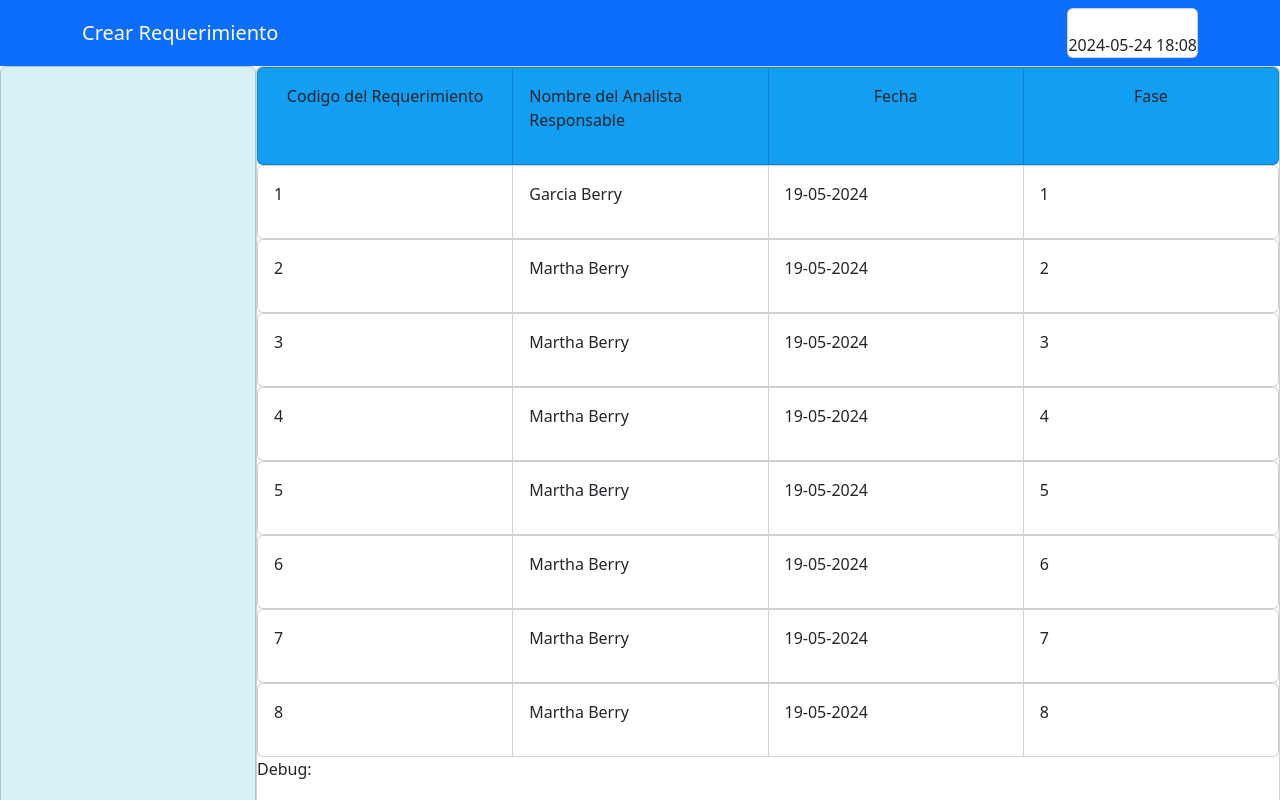
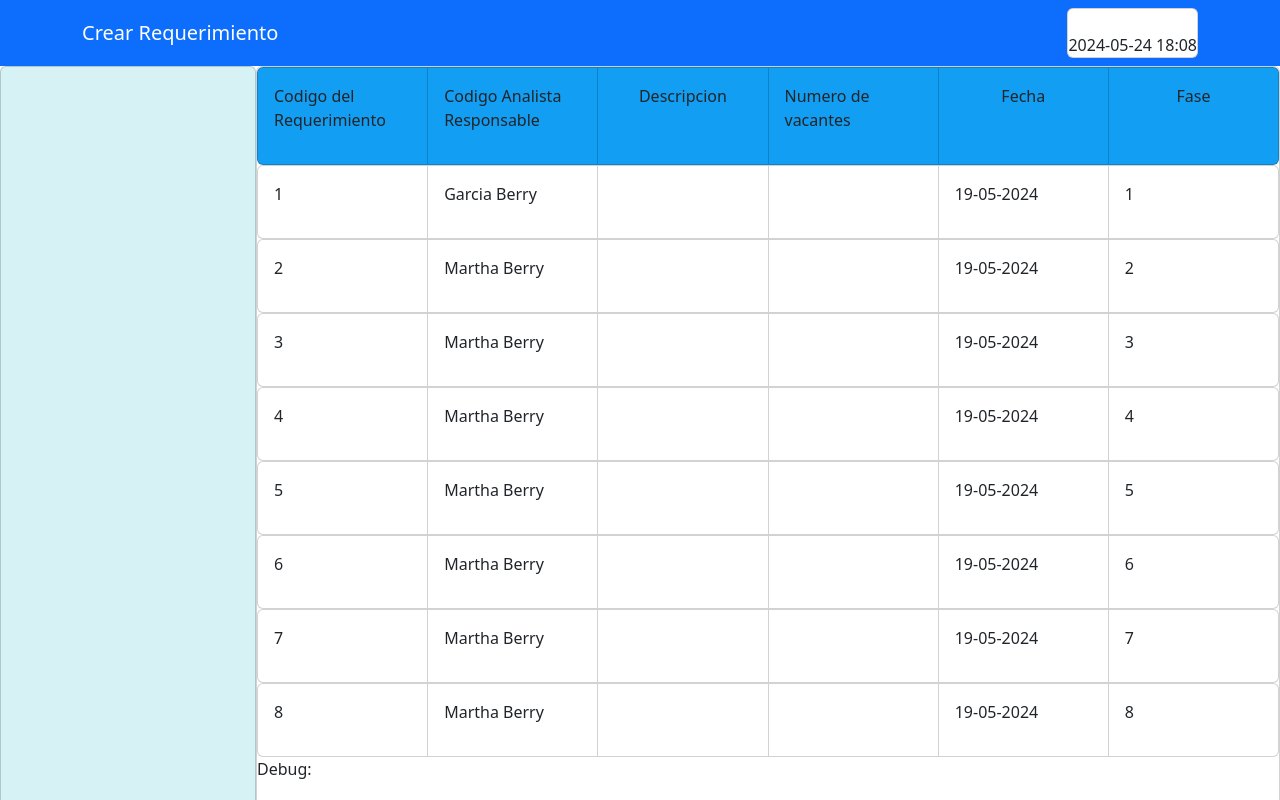
Before and after one commit to huwso1/ModuloSeleccion, a React (Create React App) app in the folder Front/modulo_basesdedatos/: page /NavigateBarAG in a window 1280 px wide. Shown: the top 800 px of the page. Built offline with nearby package versions, Linux system fonts and the light colour scheme; no server answers.

Commit message:
Cambio en vista de requerimientos y fechas

```diff
--- a/Front/modulo_basesdedatos/src/Componentes/AnalistaGeneral/Candidatos/ListaCandidatos.js
+++ b/Front/modulo_basesdedatos/src/Componentes/AnalistaGeneral/Candidatos/ListaCandidatos.js
@@ -100,7 +100,7 @@ function ListaCandidatos({Candidatos,phase,idrequerimiento}){
 
 
           }).then((response)=>{
-            useNavigate("NavigateBarAG")
+
             window.location.reload();
             Setdebug(response.data.respuesta);
           }).catch((error)=>{
--- a/Front/modulo_basesdedatos/src/Componentes/AnalistaGeneral/ConsultaRequerimiento.js
+++ b/Front/modulo_basesdedatos/src/Componentes/AnalistaGeneral/ConsultaRequerimiento.js
@@ -90,7 +90,7 @@ useEffect(() => {
             var listareq=[];
             data.map((requerimiento)=>{
                 listareq.push(new Requerimientomap(requerimiento.CONSECREQUE,requerimiento.CODEMPLEADO1,requerimiento.FECHAREQUE,
-                    null,requerimiento.FASE
+                    null,requerimiento.FASE,'FUNCION: '+requerimiento.DESFUNCION+' Carrera: '+requerimiento.DESCARRERAS,requerimiento.NVACANTES
                 ))
             })
             setRequerimientos(listareq);
--- a/Front/modulo_basesdedatos/src/Componentes/AnalistaGeneral/ListaRequerimientos.js
+++ b/Front/modulo_basesdedatos/src/Componentes/AnalistaGeneral/ListaRequerimientos.js
@@ -50,7 +50,17 @@ function ListaRequerimientos({Requerimientos,handler}){
             </Card>
             <Card style={{backgroundColor:'#129EF2',alignItems:'center'}}>
                 <CardBody >
-                    <p>Nombre del Analista Responsable</p>
+                    <p>Codigo Analista Responsable</p>
+                </CardBody>
+            </Card>
+            <Card style={{backgroundColor:'#129EF2',alignItems:'center'}}>
+                <CardBody >
+                    <p>Descripcion</p>
+                </CardBody>
+            </Card>
+            <Card style={{backgroundColor:'#129EF2',alignItems:'center'}}>
+                <CardBody >
+                    <p>Numero de vacantes</p>
                 </CardBody>
             </Card>
             <Card style={{backgroundColor:'#129EF2',alignItems:'center'}}>
--- a/Front/modulo_basesdedatos/src/Componentes/AnalistaGeneral/Mapeos/Requerimientomap.js
+++ b/Front/modulo_basesdedatos/src/Componentes/AnalistaGeneral/Mapeos/Requerimientomap.js
@@ -2,13 +2,15 @@ class Requerimientomap{
 
     //Clase que permite instancar objetos de tipo requerimiento
 
-constructor(codigo,responsable,fechai,fechaf,fase){
+constructor(codigo,responsable,fechai,fechaf,fase,descripcion,vacantes){
 
 this.codigo=codigo;
 this.responsable=responsable;
 this.fechai=fechai;
 this.fechaf=fechaf;
 this.fase=fase;
+this.descripcion=descripcion;
+this.vacantes=vacantes;
 
 }
 
--- a/Front/modulo_basesdedatos/src/Componentes/AnalistaGeneral/Popup.js
+++ b/Front/modulo_basesdedatos/src/Componentes/AnalistaGeneral/Popup.js
@@ -19,6 +19,9 @@ function Popup({ codigo,fase,onClose,utilitary }) {
         if(fase==3){
             return( <Hojadevida usuario={codigo} />)
         }
+        if(fase==4){
+          return( <Hojadevida usuario={codigo} />)
+      }
         if(fase==="invitacion"){
 
             return( <Invitacion listacandidatos={codigo} idRequerimiento={utilitary}  />)
--- a/Front/modulo_basesdedatos/src/Componentes/AnalistaGeneral/Requerimiento.js
+++ b/Front/modulo_basesdedatos/src/Componentes/AnalistaGeneral/Requerimiento.js
@@ -30,7 +30,17 @@ return(
         </Card>
         <Card>
             <CardBody>
-            <p>{Requerimiento.fechai}</p>
+            <p>{Requerimiento.descripcion}</p>
+            </CardBody>
+        </Card>
+        <Card>
+            <CardBody>
+            <p>{Requerimiento.vacantes}</p>
+            </CardBody>
+        </Card>
+        <Card>
+            <CardBody>
+            <p>{Requerimiento.fechai.substring(0,10)}</p>
             <p>{Requerimiento.fechaF}</p>
             </CardBody>
         </Card>
```
